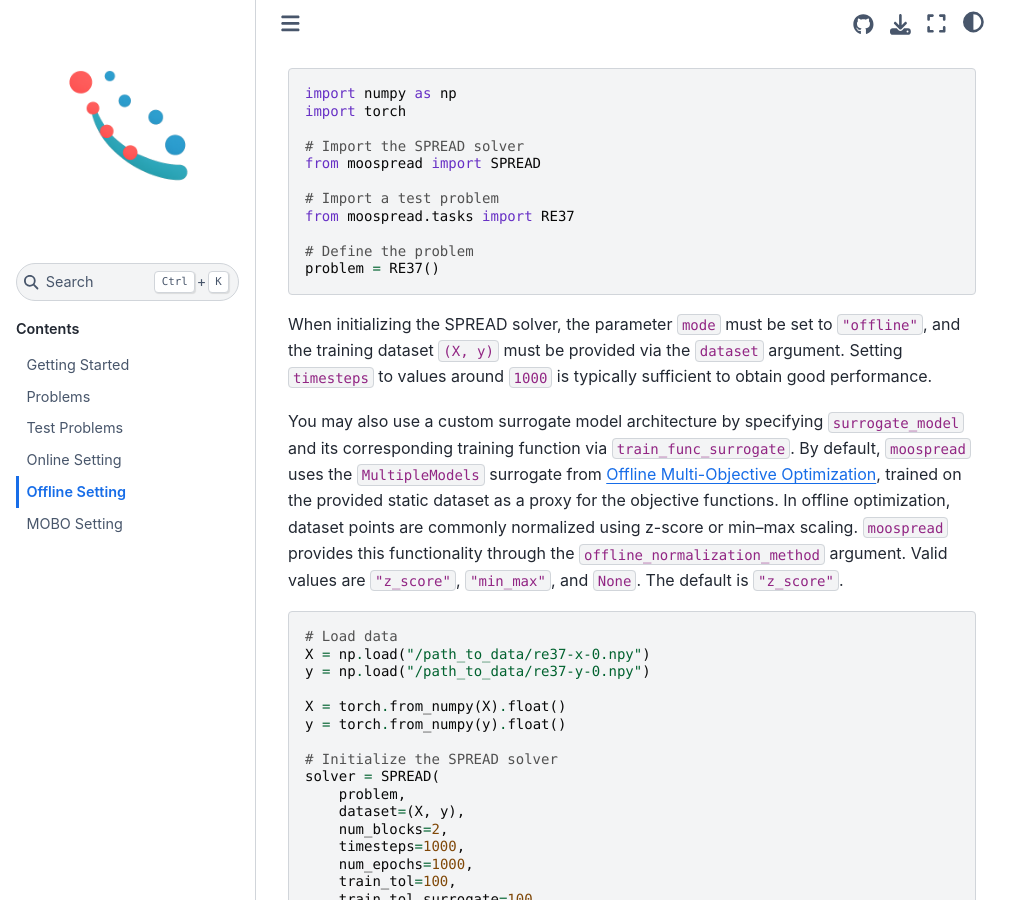
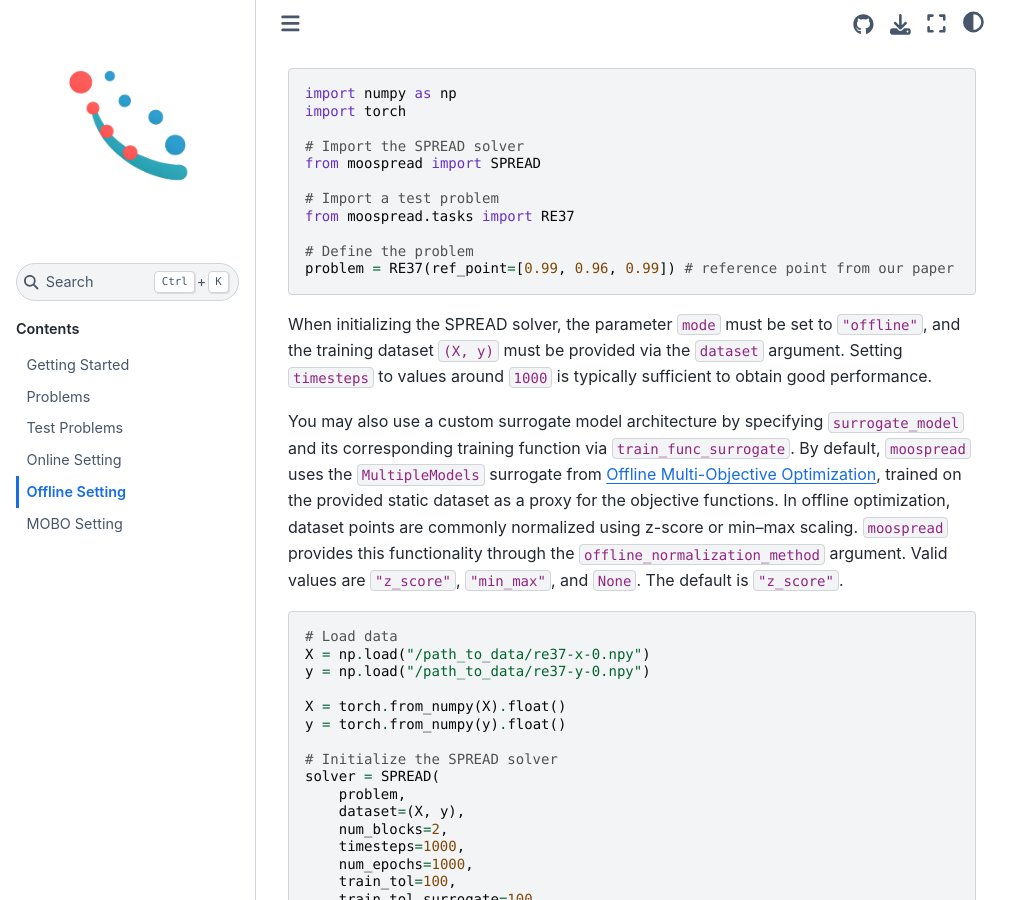
Before and after one commit to safe-autonomous-systems/moo-spread, a Sphinx documentation site: the page built from docs/offline-setting.rst, in a window 1280 px wide and 900 px high, scrolled down 333 px. Shown: the whole window, without its empty margins (0-1031 px from the left). Built offline with Sphinx 7.4.7 and the Sphinx Book theme 1.1.4, drawn with Linux system fonts in a browser that asks for light colours.

Commit message:
Add reference point to RE37 problem initialization
Updated the RE37 problem initialization to include a reference point.

```diff
--- a/docs/offline-setting.rst
+++ b/docs/offline-setting.rst
@@ -24,7 +24,7 @@ In this example, we use the rocket injector design task (RE37), which is a three
    from moospread.tasks import RE37
 
    # Define the problem
-   problem = RE37()
+   problem = RE37(ref_point=[0.99, 0.96, 0.99]) # reference point from our paper
 
 
 When initializing the SPREAD solver, the parameter ``mode`` must be set to ``"offline"``, and the
```
